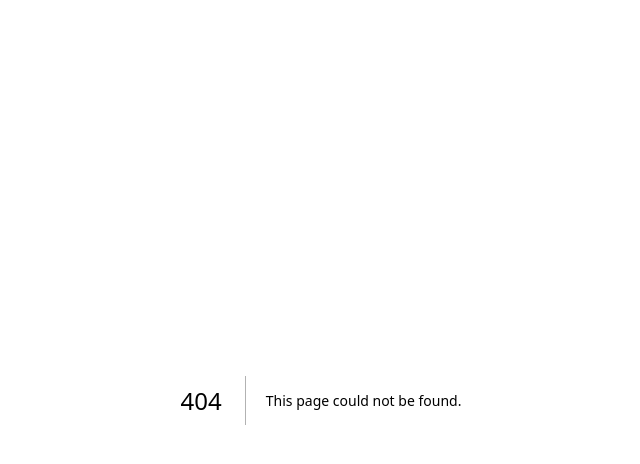
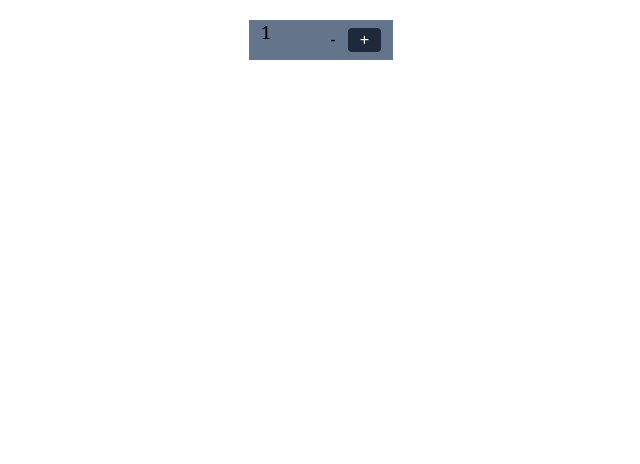
Before and after one commit to Am00nshapedp00l/cprg306-assignments, a Next.js app: page /week-4 in a window 1280 px wide. Before the commit this address had no page. Shown: the top 464 px of the page, without its empty margins (319-959 px from the left). Built offline with nearby package versions, Linux system fonts and the light colour scheme.

Commit message:
week 4
lab

```diff
--- a/app/page.js
+++ b/app/page.js
@@ -6,6 +6,7 @@ export default function Page()  {
       <h1>CPRG 306: Web Development 2 - Assignments</h1>
       <Link href="http://localhost:3000/week-2">Week 2 Assignment</Link>
       <Link href="http://localhost:3000/week-3">Week 3 Assignment</Link>
+      <Link href="http://localhost:3000/week-4">Week 4 Assignment</Link>
     </main>
   );
 }
--- a/app/week-3/page.js
+++ b/app/week-3/page.js
@@ -3,7 +3,7 @@ import ItemList from './item-list';
 
 const Page = () => {
     return (
-        <main className="p-4 bg-black-100 min-h-screen">
+        <main className="p-4 bg-stone-400-100 min-h-screen">
             <h1 className="text-2xl font-bold mb-4">Shopping List</h1>
             <ItemList />
         </main>
--- /dev/null
+++ b/app/week-4/new-item.js
@@ -0,0 +1,40 @@
+"use client";
+import { useState } from 'react';
+
+
+const NewItem = () => {
+    const [quantity, setQuantity] = useState(1);
+
+    const increment = () => {
+        setQuantity(prevQuantity => Math.min(prevQuantity + 1, 20));
+    };
+
+    const decrement = () => {
+        setQuantity(prevQuantity => Math.max(prevQuantity - 1, 1));
+    };
+
+    return (
+        <div className="absolute top-5 left-1/2 transform -translate-x-1/2 w-36 h-10 bg-slate-500 flex items-center justify-between text-black px-3 py-2">
+            <p className="text-lg font-serif mb-4"> {quantity}</p>
+            <div className>
+                <button
+                    onClick={decrement}
+                    disabled={quantity === 1}
+                    className={`px-3 rounded ${quantity === 1 ? 'bg-black-300 cursor-not-allowed' : 'bg-blue-500 hover:bg-blue-700 text-white'}`}
+                >
+                    -
+                </button>
+                <button
+                    onClick={increment}
+                    disabled={quantity === 20}
+                    className={`px-3 rounded ${quantity === 20 ? 'bg-gray-300 cursor-not-allowed' : 'bg-slate-800 hover:bg-slate-800 text-white'}`}
+                >
+                    +
+                </button>
+            </div>
+        </div>
+    );
+};
+
+
+export default NewItem;
--- /dev/null
+++ b/app/week-4/page.js
@@ -0,0 +1,12 @@
+import React from 'react';
+import NewItem from './new-item';
+
+const Page = () => {
+    return (
+        <div>
+            <NewItem />
+        </div>
+    );
+};
+
+export default Page;
```
